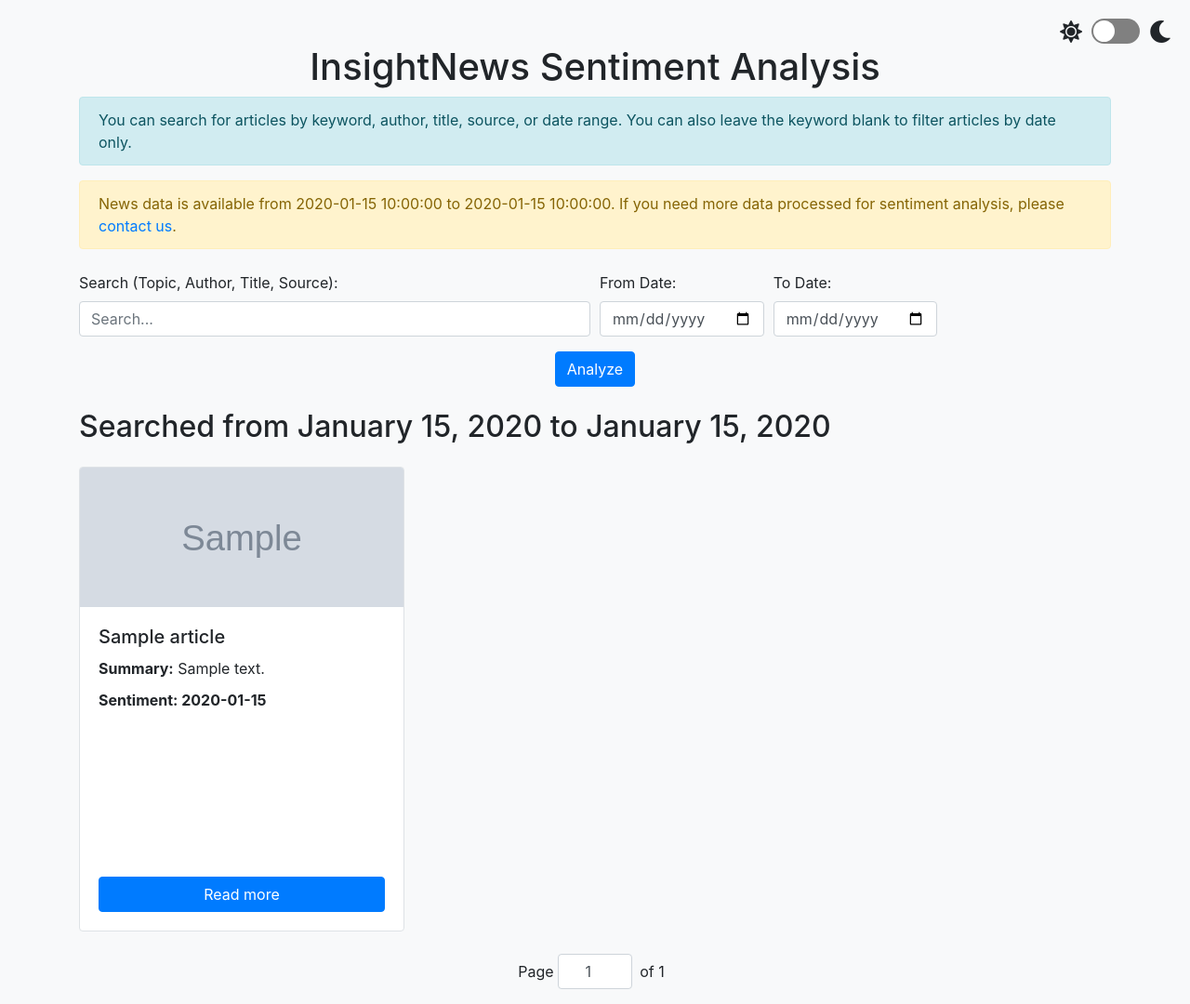
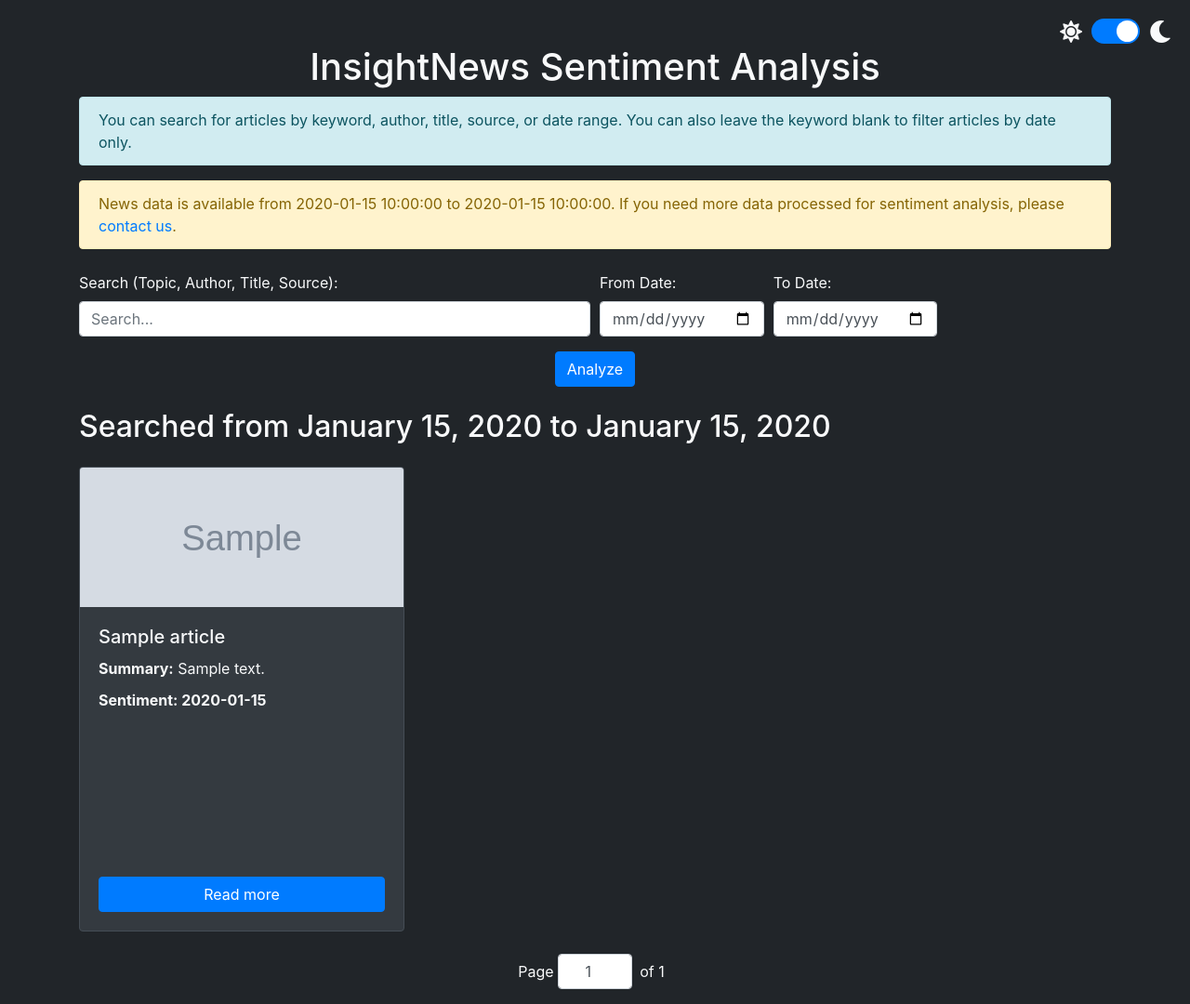
Before and after one commit to Avinash-Amudala/InsightNews-ISTE612, a Flask app: template src/templates/index.html in a window 1280 px wide. Shown: the whole page at 93% size. Run offline with Flask 3, Linux system fonts and the light colour scheme; the template is opened without the code that fills it: most values are stand-ins (such as "Sample title", 1, 10 or a date in 2020); grey boxes marked "Sample" are stand-in pictures; parts of the project's set-up code (start-up, migrations or seed data) failed here and were passed over; some libraries are stand-ins or nearby versions.

Commit message:
make dark theme default

```diff
--- a/src/templates/index.html
+++ b/src/templates/index.html
@@ -303,7 +303,7 @@
     }
 
     document.addEventListener('DOMContentLoaded', () => {
-    const savedTheme = localStorage.getItem('theme') || 'light';
+    const savedTheme = localStorage.getItem('theme') || 'dark';
     applyTheme(savedTheme);
     document.getElementById('theme-toggle').addEventListener('change', toggleTheme);
 
```
